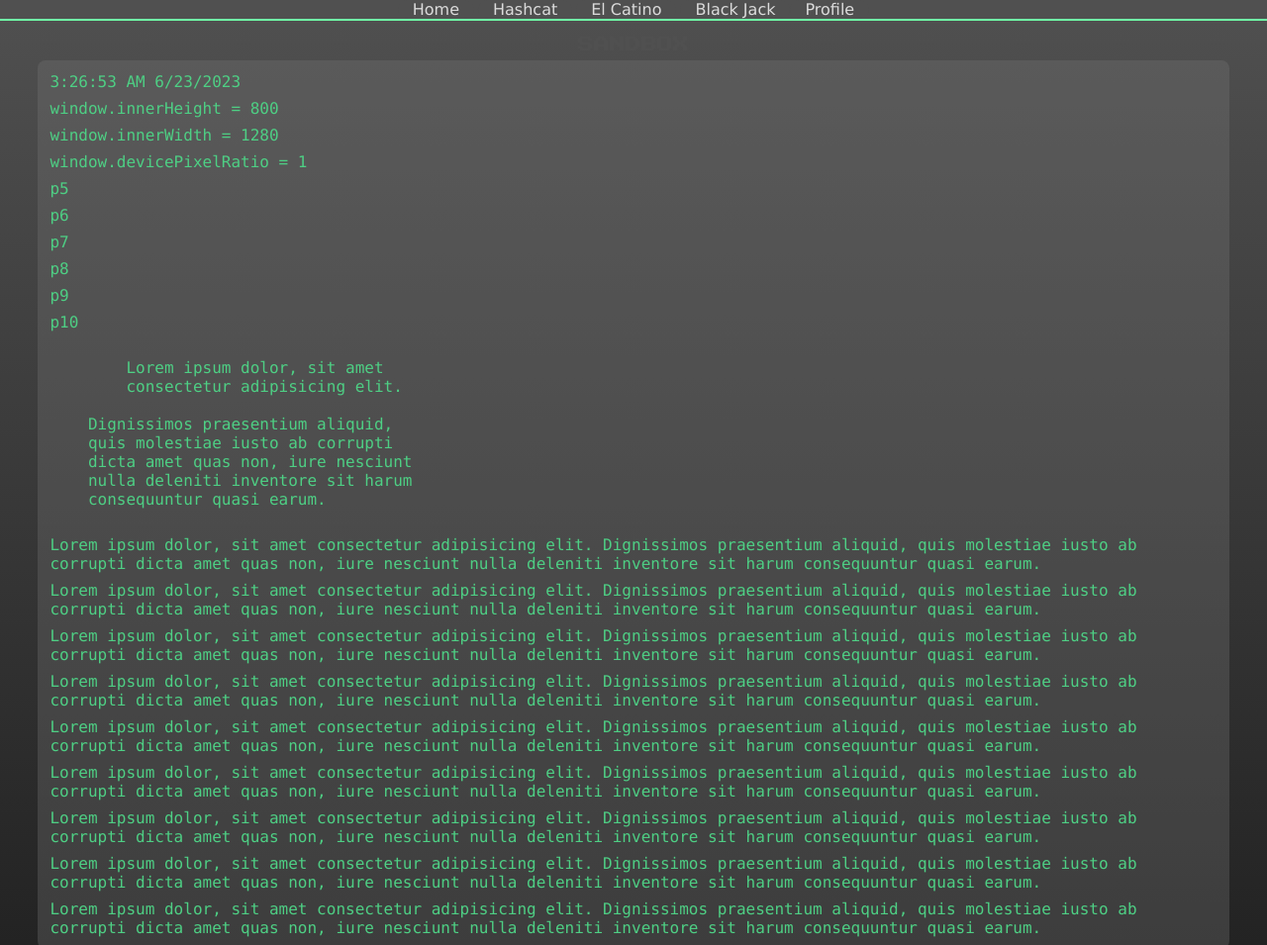
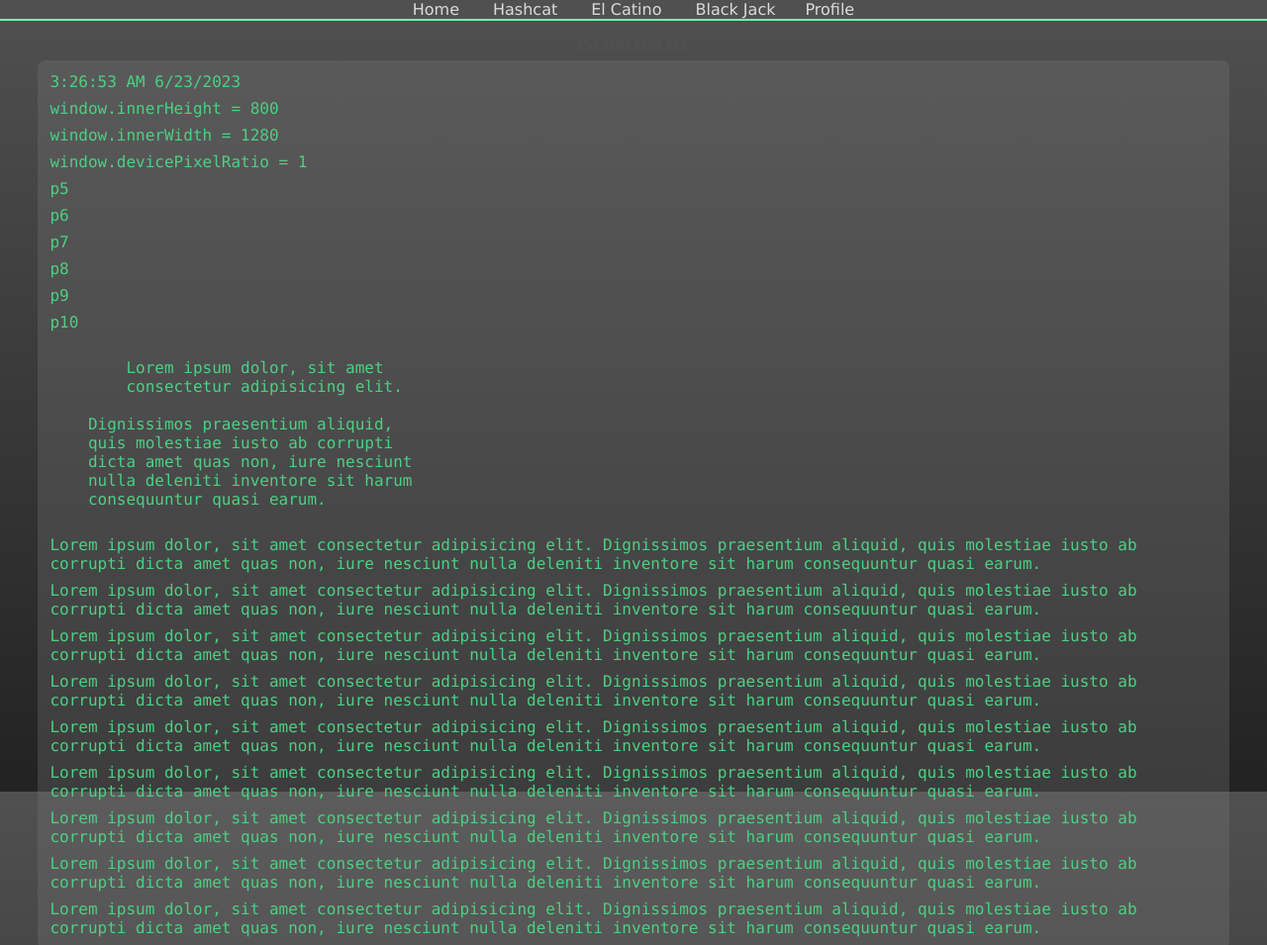
Before and after one commit to yxx790/yxx790.github.io, a plain HTML site: page index.html in a window 1280 px wide. Shown: the top 955 px of the page at 99% size. Drawn offline with Linux system fonts and the light colour scheme; no server answers.

Commit message:
background fixed

```diff
--- a/CSS/style.css
+++ b/CSS/style.css
@@ -11,7 +11,7 @@
 body {
     background: linear-gradient(#505050, #222222);
     /* background-repeat: no-repeat; */
-    /* background-attachment: fixed; */
+    background-attachment: fixed;
     text-align: center;
 }
 
```
